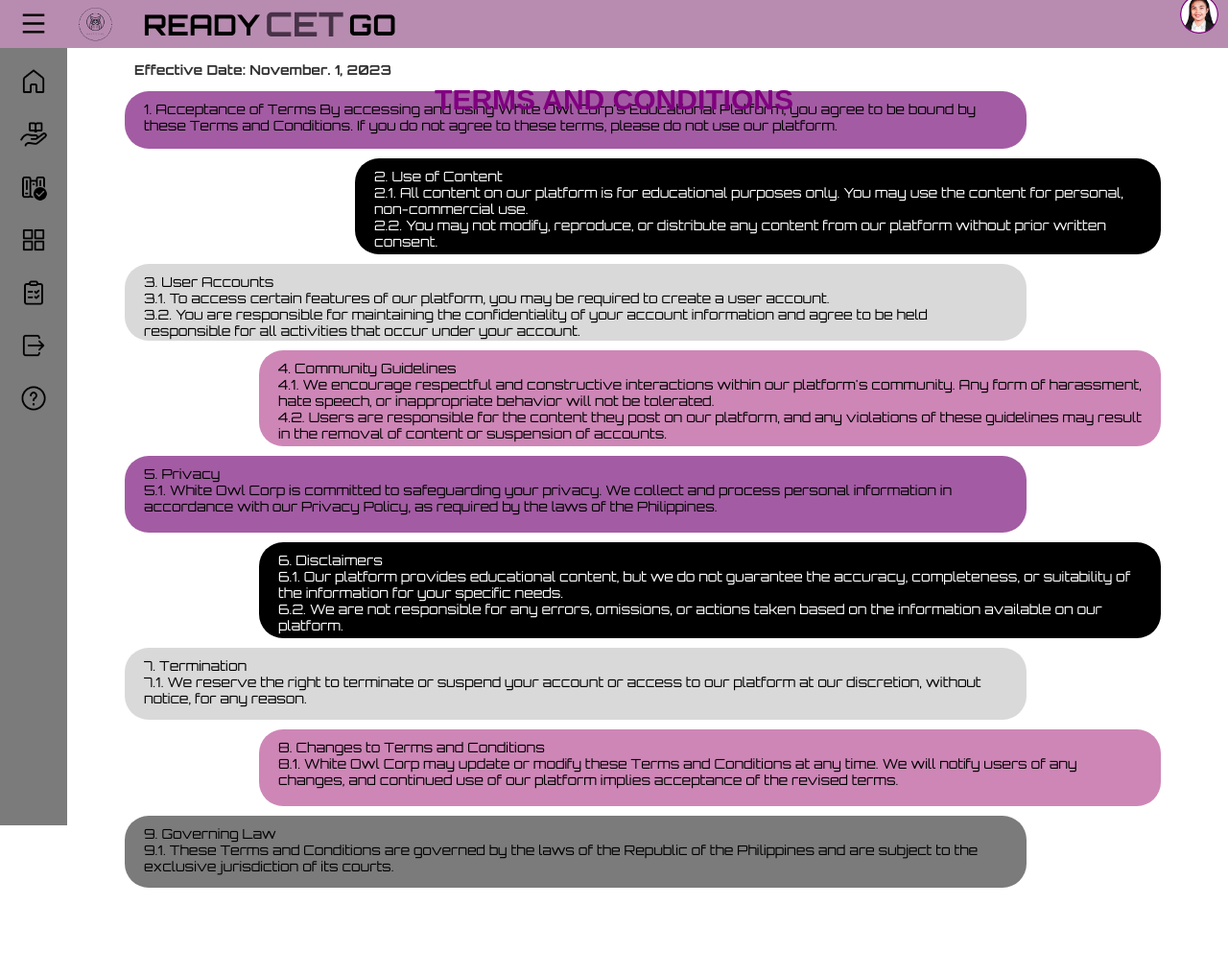
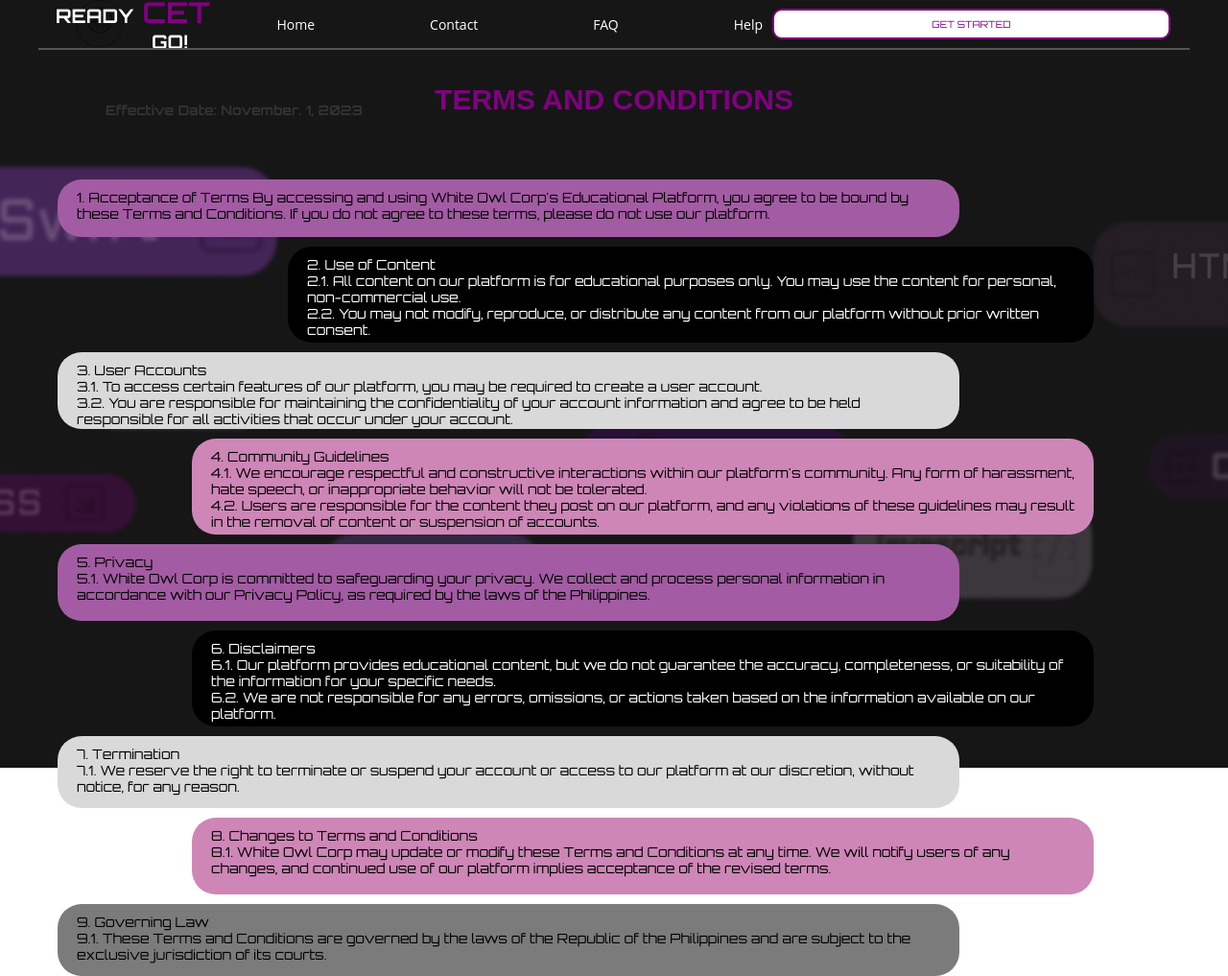
Before and after one commit to Helelelu/flask, a Flask app: page /terms in a window 1280 px wide. Shown: the whole page at 96% size. Before the commit the page ends 925 px from the top, so only its background shows below. Run offline with Flask 3, Linux system fonts and the light colour scheme; some libraries are stand-ins or nearby versions; some web fonts are replaced.

Commit message:
tac updates

```diff
--- a/READY CET GO/templates/TAC.html
+++ b/READY CET GO/templates/TAC.html
@@ -10,6 +10,7 @@
       <link rel="stylesheet" type="text/css" href="{{ url_for('static', filename= 'side-bar.css')}}">
       <link rel="stylesheet" type="text/css" href="{{ url_for('static', filename= 'sidebar-expand.css')}}">
       <link rel="stylesheet" type="text/css" href="{{ url_for('static', filename= 'TAC.css')}}">
+      <link rel="stylesheet" type="text/css" href="{{ url_for('static', filename= 'styles.css')}}">
 
     <link href="https://cdn.jsdelivr.net/npm/remixicon@3.5.0/fonts/remixicon.css" rel="stylesheet">
     <link rel="preconnect" href="https://fonts.googleapis.com">
@@ -144,125 +145,33 @@ background-color: #C35CA3;
   </style>
 </head>
 <body>
-  <!--!!!!!!!!HEADER AND SIDEBAR!!!!!!!!!-->
-  <div class="header">
-      <div class="left-section">
-          <i class="ri-menu-line menu-toggle" ></i>
-      </div>
-      <div class="middle-section">
-          <img class="header-logo" src="static/img/wo-logo.png">
-          <h1 class="header-text" >READY</h1>
-          <h1 class="span-header">CET</h1>
-          <h1 class="header-text">GO</h1>
-      </div>
-      <div class="profile" onclick="toggleDropdown()">
-      <img src="static/img/RONALYN.png" alt="Profile Picture">
-      <div class="dropdown">
-        <a href="{{ url_for('profile')}}">Profile</a>
-        <a href="{{ url_for('edit')}}">Edit Profile</a>
-        <a href="{{ url_for('password')}}">Reset Password</a>
-        <a href="#">Calendar</a>
-        <a href="#" id="logoutLink">Logout</a>
-          <script src="https://cdn.jsdelivr.net/npm/sweetalert2@11"></script>
-          <script>
-            document.addEventListener("DOMContentLoaded", function() {
-              const logoutLink = document.getElementById("logoutLink");
-
-              logoutLink.addEventListener("click", function(event) {
-                event.preventDefault(); // Prevent default link behavior
-
-                Swal.fire({
-                  title: 'Are you sure you want to logout?',
-                  icon: 'warning',
-                  showCancelButton: true,
-                  confirmButtonText: 'Yes, logout',
-                  cancelButtonText: 'Cancel'
-                }).then((result) => {
-                  if (result.isConfirmed) {
-                    window.location.href = "{{ url_for('login')}}";
-                  }
-                });
-              });
-            });
-          </script>
-      </div>
-    </div>
-  </div>
-  <nav class="side-bar">
-      <a href="{{ url_for('home')}}">
-          <div class="sidebar-menu">
-              <img class="menu-icon" src="static/img/home.png">
-          </div>
-      </a>
-      <a href="{{ url_for('courses')}}">
-          <div class="sidebar-menu">
-              <img class="menu-icon" src="static/img/courses-catalog.png">
-          </div>
-      </a>
-      <a href="{{ url_for('mycourses')}}">
-        <div class="sidebar-menu">
-          <img class="menu-icon" src="static/img/my-courses.png">
+    <!--!!!!!!!!HEADER!!!!!!!!!-->
+    <nav>
+        <div class="logo-container">
+            <img src="static/img/wo-logo.png" alt="Your Logo">
         </div>
-      </a>
-
-      <a href="{{url_for('dashboard')}}">
-        <div class="sidebar-menu">
-          <img class="menu-icon" src="static/img/dashboard.png">
+        <div class="sitename">
+            <span class="site-name">READY<span class="cet-highlight"> CET</span> GO!</span>
         </div>
-      </a>
-
-      <a href="{{ url_for('activities')}}"><div class="sidebar-menu">
-          <img class="menu-icon" src="static/img/activities.png">
-      </div></a>
-      <div class="sidebar-menu">
-          <img class="menu-icon" src="static/img/sign-out.png">
-      </div>
-      <a href="{{ url_for('help')}}"><div class="sidebar-menu">
-          <img class="menu-icon" src="static/img/help.png">
-      </div></a>
-  </nav>
-  <nav class="sidebar-expand">
-      <a href="{{ url_for('home')}}">
-          <div class="exp-sidebar-menu">
-              <img class="menu-icon" src="static/img/home.png">
-              <h2 class="menu-text">Home</h2>
-          </div>
-      </a>
-      <a href="{{ url_for('courses')}}">
-          <div class="exp-sidebar-menu">
-              <img class="exp-menu-icon" src="static/img/courses-catalog.png">
-              <h2 class="menu-text">Courses Catalog</h2>
-          </div>
-      </a>
-      <a href="{{ url_for('mycourses')}}">
-        <div class="exp-sidebar-menu">
-          <img class="menu-icon" src="static/img/my-courses.png">
-          <h2 class="menu-text">My Courses</h2>
+        <div class="nav-container">
+            <a href="{{ url_for('home')}}">Home</a>
+            <div class="dropdown">
+                <button class="dropbtn">About</button>
+                <div class="dropdown-content">
+                    <a href="{{ url_for('history')}}">History</a>
+                    <a href="{{ url_for('what_we_do')}}">What We Do</a>
+                    <a href="{{ url_for('creators')}}">Creators</a>
+                </div>
+            </div>
+            <a href="{{ url_for('contact')}}">Contact</a>
+            <a href="{{ url_for('faq')}}">FAQ</a>
+            <a href="{{ url_for('help')}}">Help</a>
         </div>
-      </a>
-      <a href="{{ url_for('dashboard')}}">
-        <div class="exp-sidebar-menu">
-          <img class="exp-menu-icon" src="static/img/dashboard.png">
-          <h2 class="menu-text">Dashboard</h2>
-        </div>
-      </a>
-      <a href="{{ url_for('activities')}}">
-          <div class="exp-sidebar-menu">
-              <img class="menu-icon" src="static/img/activities.png">
-              <h2 class="menu-text">Activities</h2>
-          </div></a>
-      <div class="exp-sidebar-menu">
-          <img class="exp-menu-icon" src="static/img/sign-out.png">
-          <h2 class="menu-text">Sign Out</h2>
-      </div>
-      <a href="{{ url_for('help')}}">
-        <div class="exp-sidebar-menu">
-          <img class="exp-menu-icon" src="static/img/help.png">
-          <h2 class="menu-text">Help</h2>
-      </div>
-      </a>
-
-  </nav>
+        <button class="get-started-btn" onclick="redirectToGetStarted()">GET STARTED</button>
+        <a href="javascript:void(0);" class="icon" onclick="myFunction()">
+            &#9776;
+        </a>
+    </nav>
 
 <!-- MAIN CONTENT -->
 
```
